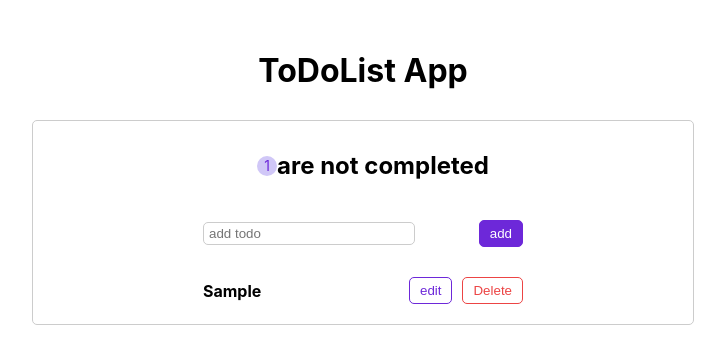
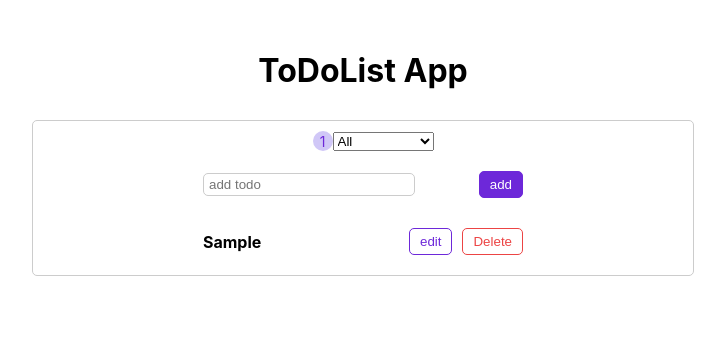
Before and after one commit to hedieh-heydari/ReactToDoApp, a React (Create React App) app: page / in a window 1280 px wide. Both pictures are taken after typing "Sample" into the empty fields and a click on the button "add". Shown: the top 364 px of the page, without its empty margins (287-1012 px from the left). Built offline with nearby package versions, Linux system fonts and the light colour scheme.

Commit message:
added select option for status

```diff
--- a/src/Components/Navbar.js
+++ b/src/Components/Navbar.js
@@ -1,14 +1,21 @@
-const Navbar = ({ unCompletedTodos }) => {
+import { useState } from "react";
+
+const Navbar = ({ unCompletedTodos, filterTodos }) => {
+  const [status, setStatus] = useState("All");
+  const changeHandler = (e) => {
+    setStatus(e.target.value);
+    filterTodos(e.target.value)
+  };
+
+  if (!unCompletedTodos) return <h2>set your todos !</h2>;
   return (
     <header>
-      {unCompletedTodos ? (
-        <>
-          <span>{unCompletedTodos}</span>
-          <h2> are not completed</h2>
-        </>
-      ) : (
-        <h2>set your todos !</h2>
-      )}
+      <span>{unCompletedTodos}</span>
+      <select onChange={changeHandler} value={status}>
+        <option value="All">All</option>
+        <option value="Completed">Completed</option>
+        <option value="Uncompleted">Uncompleted</option>
+      </select>
     </header>
   );
 };
--- a/src/Components/TodoApp.js
+++ b/src/Components/TodoApp.js
@@ -5,6 +5,7 @@ import ToDoList from "./TodoList";
 
 const TodoApp = () => {
   const [todos, setTodos] = useState([]);
+  const [filteredTodos, setFilteredTodos] = useState([]);
 
   const addTodoHandler = (input) => {
     const newTodo = {
@@ -37,9 +38,27 @@ const TodoApp = () => {
     setTodos(updatedTodos);
   };
 
+  const filterTodos = (status) => {
+    switch (status) {
+    //   case "All":
+    //     setFilteredTodos(todos);
+    //     break;
+      case "Completed":
+        setFilteredTodos(todos.filter((t) => t.isCompleted));
+        break;
+      case "Uncompleted":
+        setFilteredTodos(todos.filter((t) => !t.isCompleted));
+        break;
+      default:
+        setFilteredTodos(todos);
+    }
+  };
   return (
     <div className="container">
-      <Navbar unCompletedTodos={todos.filter((t) => !t.isCompleted).length} />
+      <Navbar
+        unCompletedTodos={todos.filter((t) => !t.isCompleted).length}
+        filterTodos={filterTodos}
+      />
       <ToDoForm submitTodo={addTodoHandler} />
       <ToDoList
         todos={todos}
```
